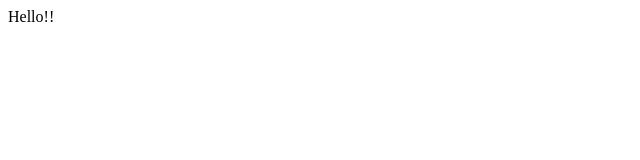
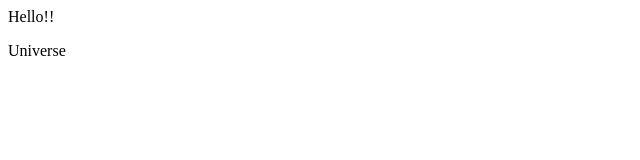
Before and after one commit to NagHimadri/test-repo, a plain HTML site: page index.html in a window 1280 px wide. Shown: the full height of the page, 0-640 px from the left. Drawn offline with Linux system fonts and the light colour scheme.

Commit message:
Adding a new line with word universe

```diff
--- a/index.html
+++ b/index.html
@@ -1 +1,2 @@
 <p>Hello!!</p>
+<P>Universe</p>
```
